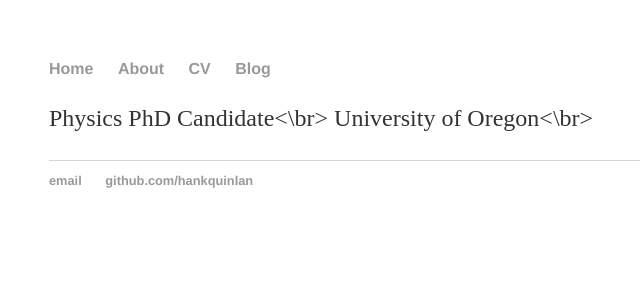
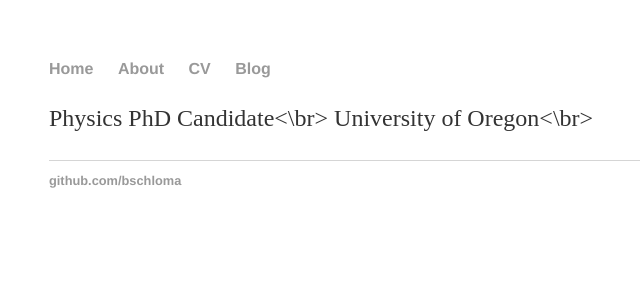
Before and after one commit to bschloma/bschloma.github.io, a Jekyll site: the page built from index.html, in a window 1280 px wide. Shown: the top 300 px of the page, without its empty margins (143-783 px from the left). Built offline with Jekyll 4.4.1, drawn with Linux system fonts in a browser that asks for light colours.

Commit message:
Update default.html
updated github link to my own, removed mailto

```diff
--- a/_layouts/default.html
+++ b/_layouts/default.html
@@ -21,8 +21,8 @@
 			</div><!-- /.container -->
 			<footer>
 	    		<ul>
-	        		<li><a href="mailto:hankquinlanhub@gmail.com">email</a></li>
-	        		<li><a href="https://github.com/hankquinlan">github.com/hankquinlan</a></li>
+	        		<!--<li><a href="mailto:hankquinlanhub@gmail.com">email</a></li>-->
+	        		<li><a href="https://github.com/bschloma">github.com/bschloma</a></li>
 				</ul>
 			</footer>
 		</body>
```
